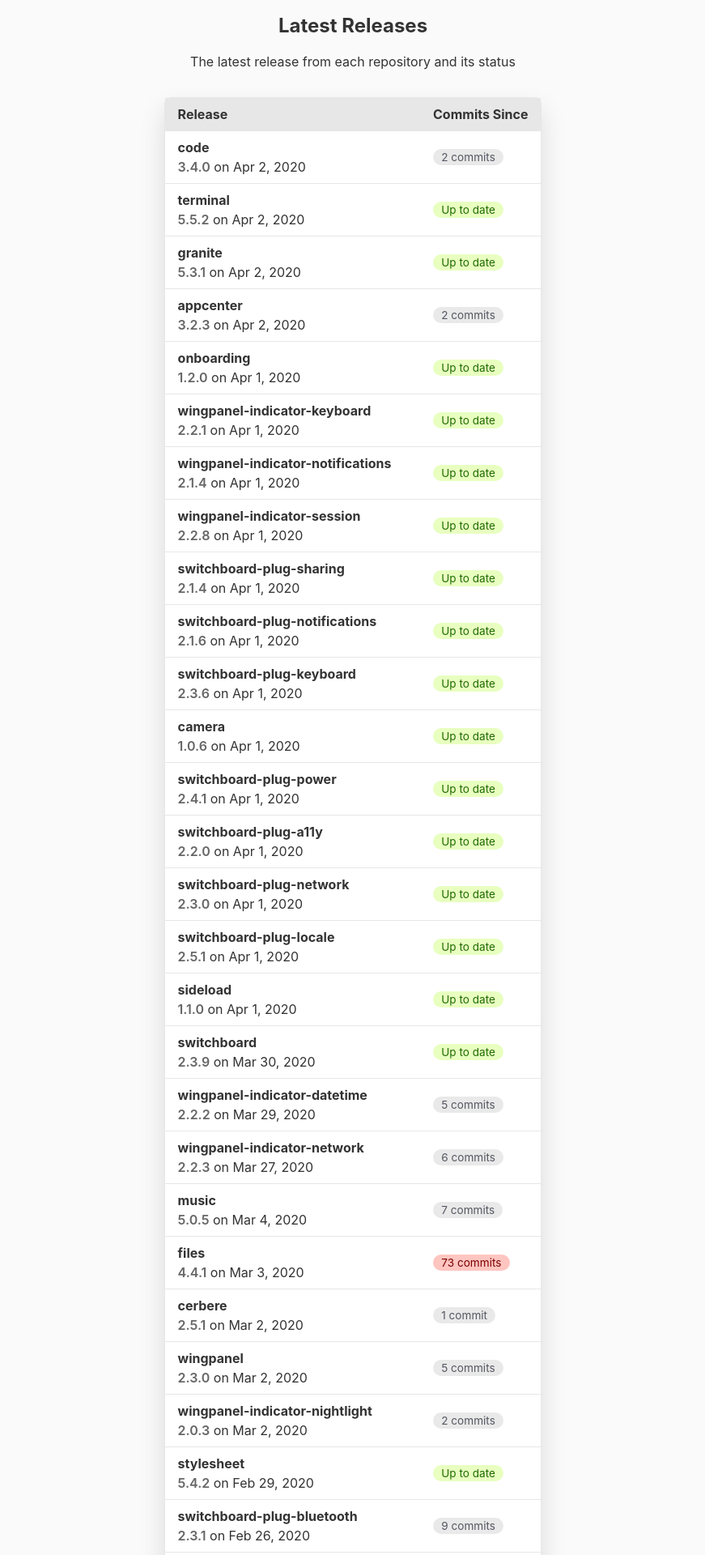
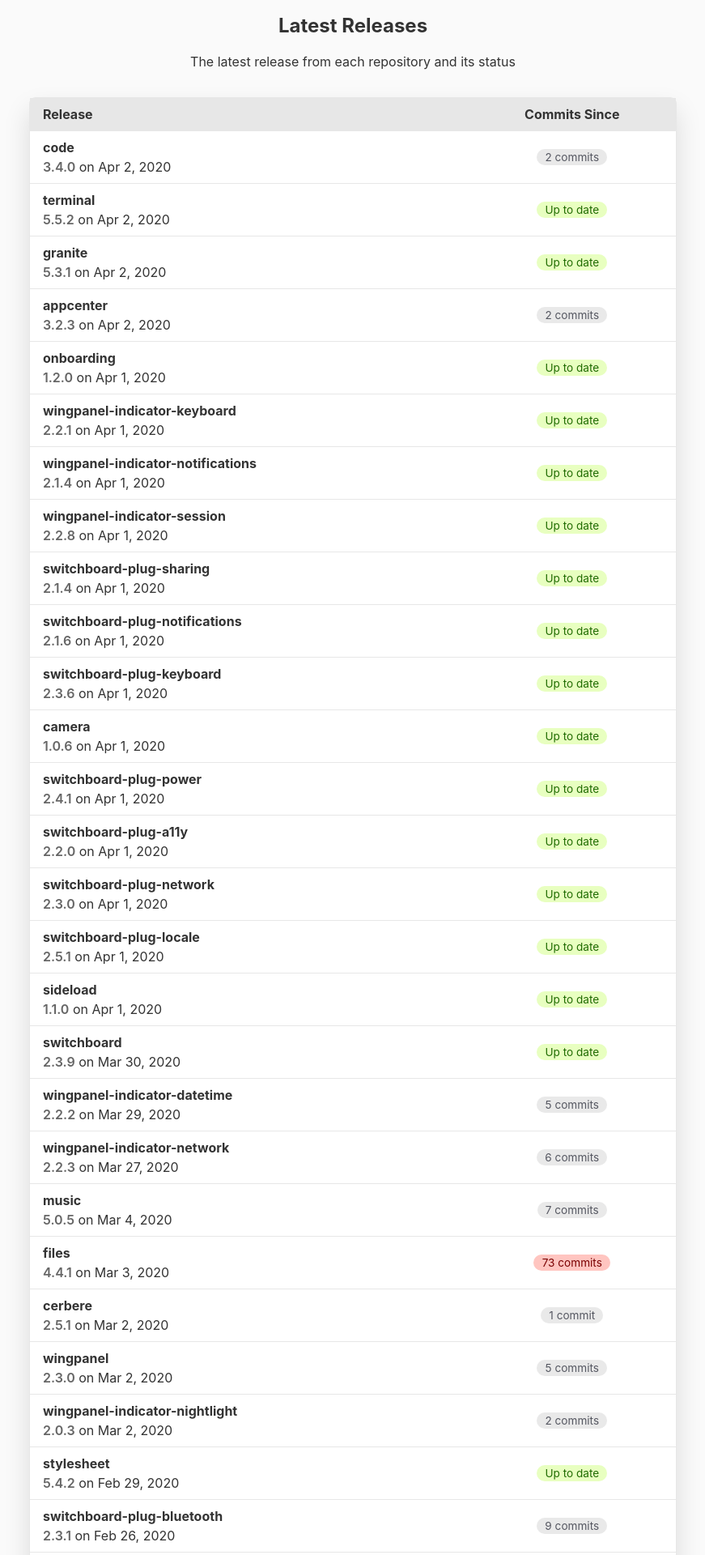
Before and after one commit to elementary/releases, a Jekyll site: the page built from index.html, in a window 1280 px wide. Shown: the top 1920 px of the page at 81% size, without its empty margins (204-1075 px from the left). Built offline with Jekyll 4.4.1, drawn with Linux system fonts in a browser that asks for light colours.

Commit message:
Better use space on desktop

```diff
--- a/css/main.scss
+++ b/css/main.scss
@@ -43,6 +43,8 @@ table {
   border-radius: 0.5em;
   box-shadow: 0 1em 2em rgba(0, 0, 0, 0.125);
   margin: 2em auto;
+  max-width: 800px;
+  width: 100%;
 
   td,
   th {
@@ -76,6 +78,10 @@ a {
 }
 
 .status {
+  text-align: center;
+}
+
+.badge {
   background-color: var(--status-bg-color);
   border-radius: 1em;
   color: var(--status-fg-color);
--- a/index.html
+++ b/index.html
@@ -8,8 +8,8 @@ layout: default
 
 <table class="releases">
   <thead>
-    <th>Release</th>
-    <th>Commits Since</th>
+    <th class="release">Release</th>
+    <th class="status">Commits Since</th>
   </thead>
   <tbody>
   {% for repo in site.data.repos %}
@@ -17,29 +17,29 @@ layout: default
     {% assign repo_href = org_href | append: "/" | append: repo.name %}
     {% assign commits_href = repo_href | append: "/compare/" | append: repo.releases.first.version | append: "...master" %}
     <tr id="{{ repo.name }}" >
-      <td>
+      <td class="release">
         <a href="{{ repo_href }}" class="name">{{ repo.name }}</a>
         <a class="version" href="{{ repo.releases.first.href }}">{{ repo.releases.first.version }}</a>
         on
         <time datetime="{{ repo.releases.first.release_date }}" title="{{ repo.releases.first.release_date }}">{{ repo.releases.first.release_date | date: "%b %e, %Y" }}</time>
       </td>
-      <td>
+      <td class="status">
         {% if repo.new_commits == 0 %}
-          <span class="status good">Up to date</span>
+          <span class="badge good">Up to date</span>
         {% elsif repo.new_commits == 1 %}
-          <span class="status">
+          <span class="badge">
             <a href="{{ commits_href }}">{{ repo.new_commits }} commit</a>
           </span>
         {% elsif repo.new_commits > 1 and repo.new_commits < 10 %}
-          <span class="status">
+          <span class="badge">
             <a href="{{ commits_href }}">{{ repo.new_commits }} commits</a>
           </span>
         {% elsif repo.new_commits >= 10 and repo.new_commits < 50 %}
-          <span class="status warn">
+          <span class="badge warn">
             <a href="{{ commits_href }}">{{ repo.new_commits }} commits</a>
           </span>
         {% elsif repo.new_commits >= 50 %}
-          <span class="status critical">
+          <span class="badge critical">
             <a href="{{ commits_href }}">{{ repo.new_commits }} commits</a>
           </span>
         {% endif %}
```
